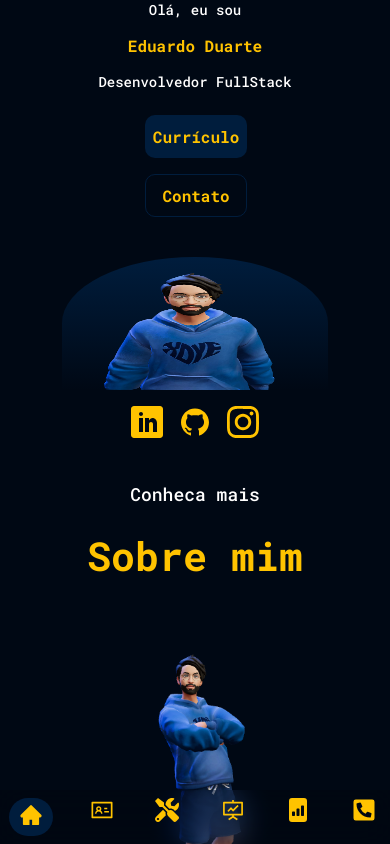
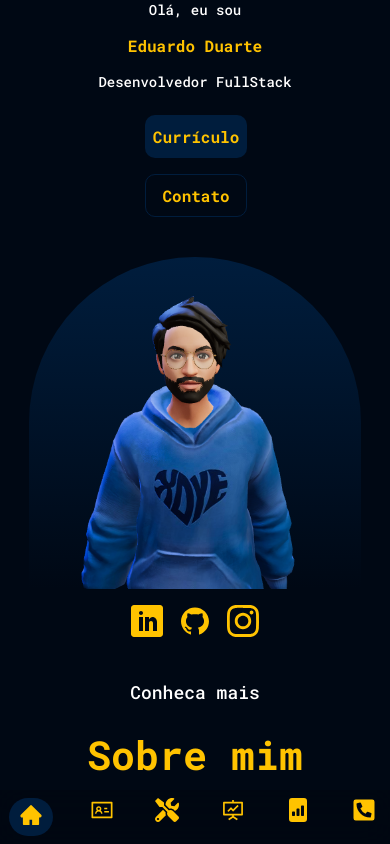
Before and after one commit to Eduuduarte/My_portfolio, a Next.js app: page / in a window 390 px wide. Shown: the top 844 px of the page. Built offline with nearby package versions, Linux system fonts and the light colour scheme.

Commit message:
done settings in styles

```diff
--- a/components/Home/index.tsx
+++ b/components/Home/index.tsx
@@ -35,7 +35,7 @@ const Home = () => {
             </div>
 
             <div className={styles.imgArea}>
-                <Image src={Avatar} alt="avatar" className={styles.img} width={300} height={150}/>
+                <Image src={Avatar} alt="avatar" className={styles.img}/>
             </div>
             <div className={styles.midiaMobile}>
                 <a href={'https://www.linkedin.com/in/eduuduarte/'} target="_blank" rel="noreferrer"><ImLinkedin className={styles.icon}/></a>
--- a/components/Home/styles.module.css
+++ b/components/Home/styles.module.css
@@ -125,12 +125,14 @@
     }
 
     .imgArea {
-        height: 80%;
-        width: 80%;
+        height: 100%;
+        width: 100%;
         position: static;
     }
 
     .img {
         margin-top: 20px;
+        height: 100px;
+        width: 150px;
     }
 }
--- a/components/Portfolio/index.tsx
+++ b/components/Portfolio/index.tsx
@@ -57,6 +57,18 @@ const Portfolio = () => {
                 </article>
                 <article className={styles.project}>
                     <div className={styles.areaImg}>
+                        <img className={styles.projectImg} src='/assets/Meunumerodasorte.png'></img>
+                    </div>
+                    <div className={styles.projectOver}>
+                        <h3>Meu Número da Sorte</h3>
+                        <div className={styles.areaSub}>
+                            <a href="https://github.com/Eduuduarte/meunumerodasorte" className={styles.linkIcon} target="_blank" rel="noreferrer"><BsGithub className={styles.icon} /></a>
+                            <a href="https://meunumerodasorte.netlify.app/" className={styles.visite} target="_blank" rel="noreferrer">Visitar</a>
+                        </div>
+                    </div>
+                </article>
+                <article className={styles.project}>
+                    <div className={styles.areaImg}>
                         <Loading />
                     </div>
                     <div className={styles.projectOver}>
```
Also changed, not shown: public/assets/Meunumerodasorte.png (added).
